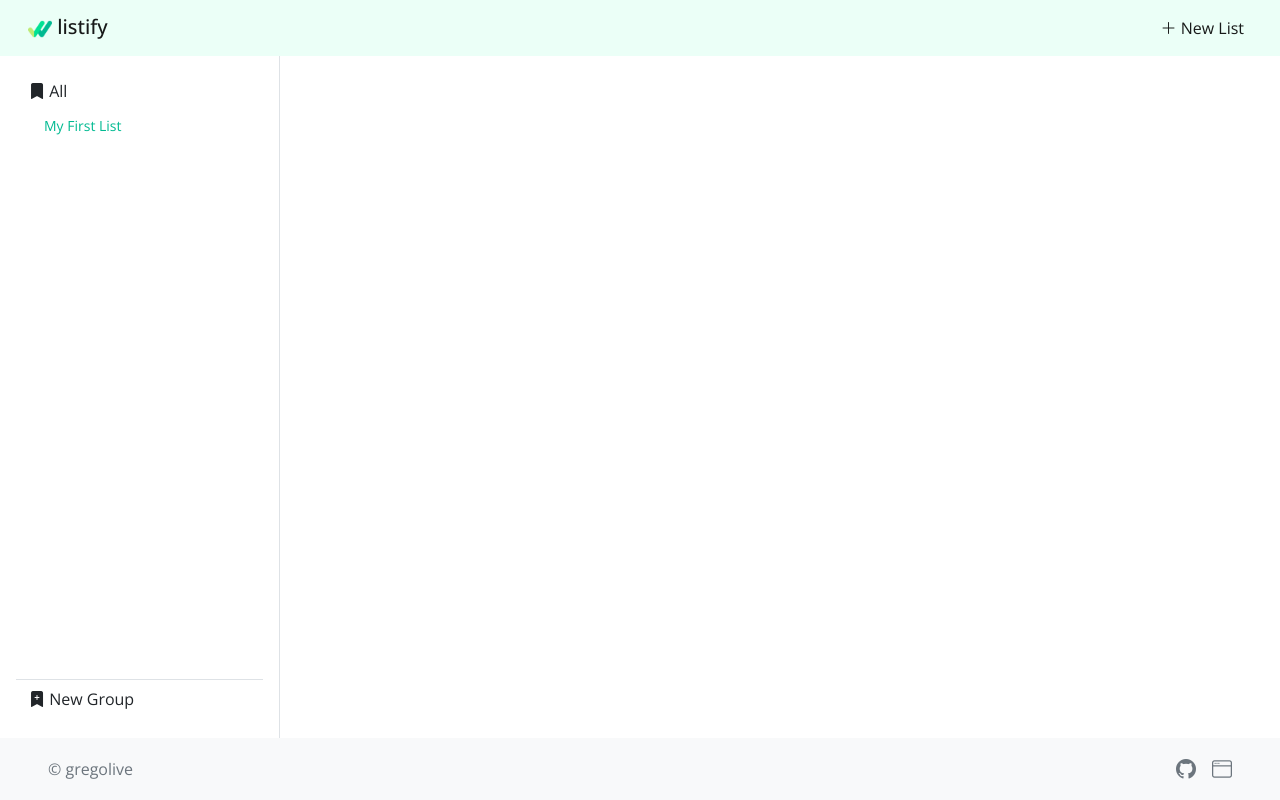
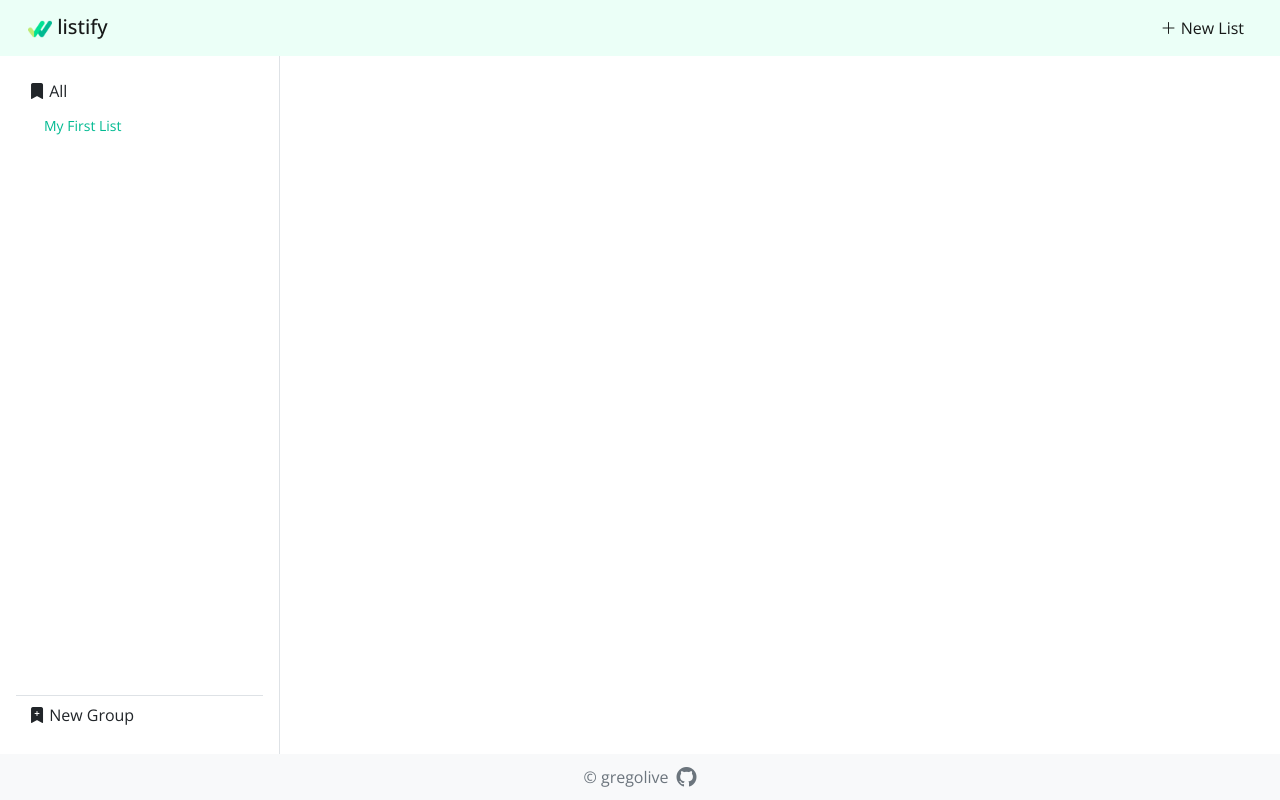
Before and after one commit to gregolive/todo-list, a website built with webpack: page dist/index.html in a window 1280 px wide. Built offline with nearby package versions, Linux system fonts and the light colour scheme.

Commit message:
Simplify footer and remove collapse functionality from header

```diff
--- a/src/css/style.css
+++ b/src/css/style.css
@@ -40,7 +40,7 @@ nav {
 /* SIDEBAR */
 
 .sidebar {
-  min-height: calc(100vh - 56px - 62px);
+  min-height: calc(100vh - 56px - 46px);
   width: 280px;
   display: flex;
   flex-direction: column;
--- a/src/script/footer.js
+++ b/src/script/footer.js
@@ -1,55 +1,34 @@
 const buildFooterCopyright = () => {
   const container = document.createElement('div'),
-        span = document.createElement('span');
+        span = document.createElement('span'),
+        link = document.createElement('a'),
+        icon = document.createElement('i');
+
+  icon.className = 'bi bi-github';
+
+  link.className = 'text-muted fs-5 ms-2';
+  link.href = 'https://github.com/gregolive';
+  link.appendChild(icon);
 
   span.className = 'text-muted';
   span.textContent = '© gregolive';
 
-  container.className = 'col-md-4 d-flex align-items-center';
+  container.className = 'd-flex align-items-center';
   container.appendChild(span);
+  container.appendChild(link);
 
   return container;
-}
-
-const buildFooterLinks = () => {
-  const list = document.createElement('ul'),
-        links = [ {class: 'bi bi-github', href: 'https://github.com/gregolive'},
-                  {class: 'bi bi-window', href: 'https://gregolive.github.io/personal-portfolio/'} ];
-
-  list.className = 'nav col-md-4 justify-content-end list-unstyled d-flex';
-  links.forEach(link => {
-    list.appendChild(buildLink(link));
-  });
-
-  return list;
-}
-
-const buildLink = (linkObj) => {
-  const item = document.createElement('li'),
-        link = document.createElement('a'),
-        icon = document.createElement('i');
-
-  icon.className = linkObj.class;
-
-  link.className = 'text-muted fs-5';
-  link.href = linkObj.href;
-  link.appendChild(icon);
-
-  item.className = 'ms-3';
-  item.appendChild(link);
-
-  return item;
 }
 
 const footer = () => {
   const container = document.createElement('div'),
         footer = document.createElement('footer');
 
-  footer.className = 'd-flex flex-wrap justify-content-between align-items-center';
+  footer.className = 'd-flex flex-wrap justify-content-center align-items-center';
   footer.appendChild(buildFooterCopyright());
-  footer.appendChild(buildFooterLinks());
+  //footer.appendChild(buildFooterLinks());
 
-  container.className = 'px-5 py-3 bg-light';
+  container.className = 'px-5 py-2 bg-light';
   container.appendChild(footer);
 
   return container;
--- a/src/script/navbar.js
+++ b/src/script/navbar.js
@@ -16,21 +16,6 @@ const navbarBrand = () => {
   return link;
 }
 
-const navbarMenu = () => {
-  const button = document.createElement('button'),
-        span = document.createElement('span');
-
-  span.className = 'navbar-toggler-icon';
-
-  button.className = 'navbar-toggler';
-  button.type = 'button';
-  button.setAttribute('data-bs-target', '#navbar');
-  button.setAttribute('data-bs-toggle', 'collapse');
-  button.appendChild(span);
-
-  return button;
-}
-
 const navbarLinks = () => {
   const linkDiv = document.createElement('div'),
         list = document.createElement('ul'),
@@ -47,29 +32,24 @@ const navbarLinks = () => {
   item.className = 'nav-item';
   item.appendChild(link);
 
-  list.className = 'navbar-nav ms-auto mb-2 mb-md-0';
+  list.className = 'navbar-nav ms-auto mb-md-0';
   list.appendChild(item);
 
-  linkDiv.className = 'collapse navbar-collapse';
-  linkDiv.id = 'navbar';
-  linkDiv.appendChild(list);
-
-  return linkDiv;
+  return list;
 }
 
 const navbar = () => {
   const container = document.createElement('div'),
-        navHeader = document.createElement('nav');
+        nav = document.createElement('nav');
 
   container.className = 'container-fluid';
-  navHeader.className = 'navbar navbar-expand-md navbar-light bg-green';
+  nav.className = 'navbar navbar-expand-md navbar-light bg-green';
 
   container.appendChild(navbarBrand());
-  container.appendChild(navbarMenu());
   container.appendChild(navbarLinks());
-  navHeader.appendChild(container);
+  nav.appendChild(container);
 
-  return navHeader;
+  return nav;
 }
 
 export default navbar;
```
